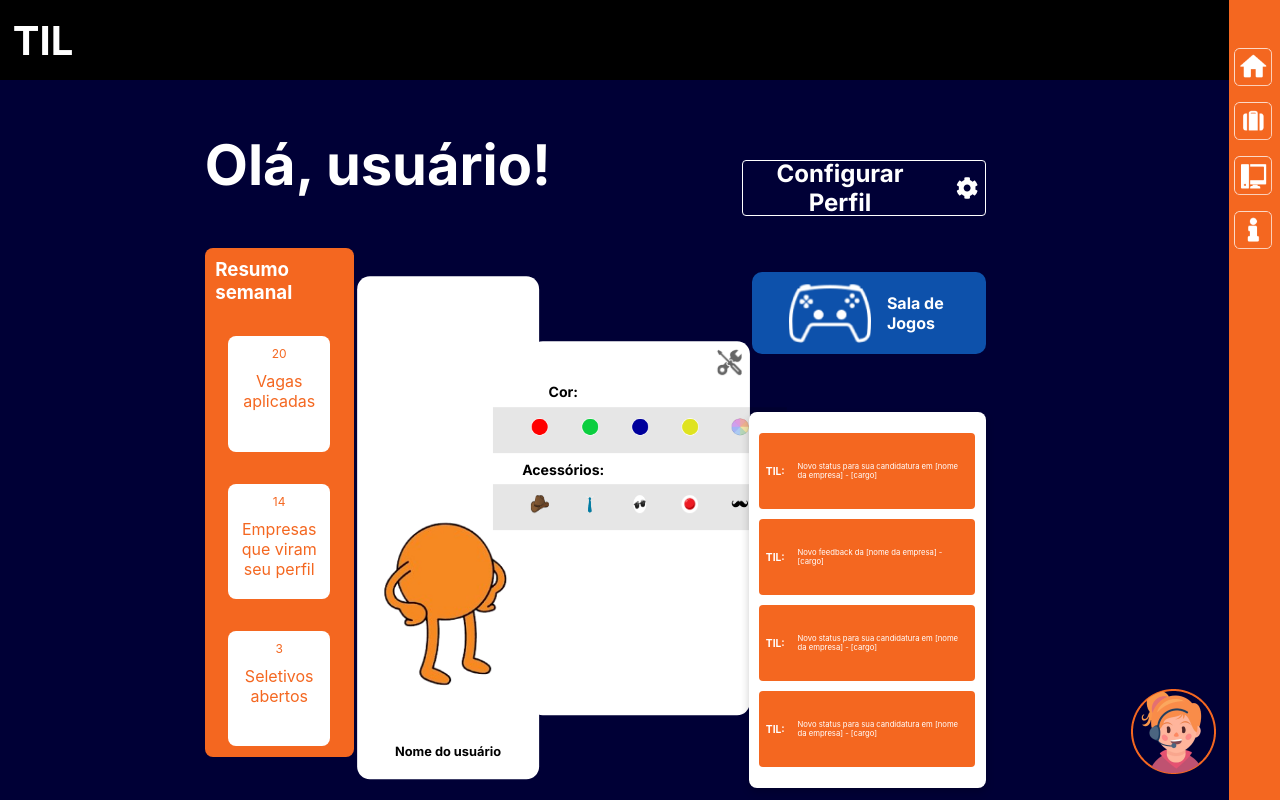
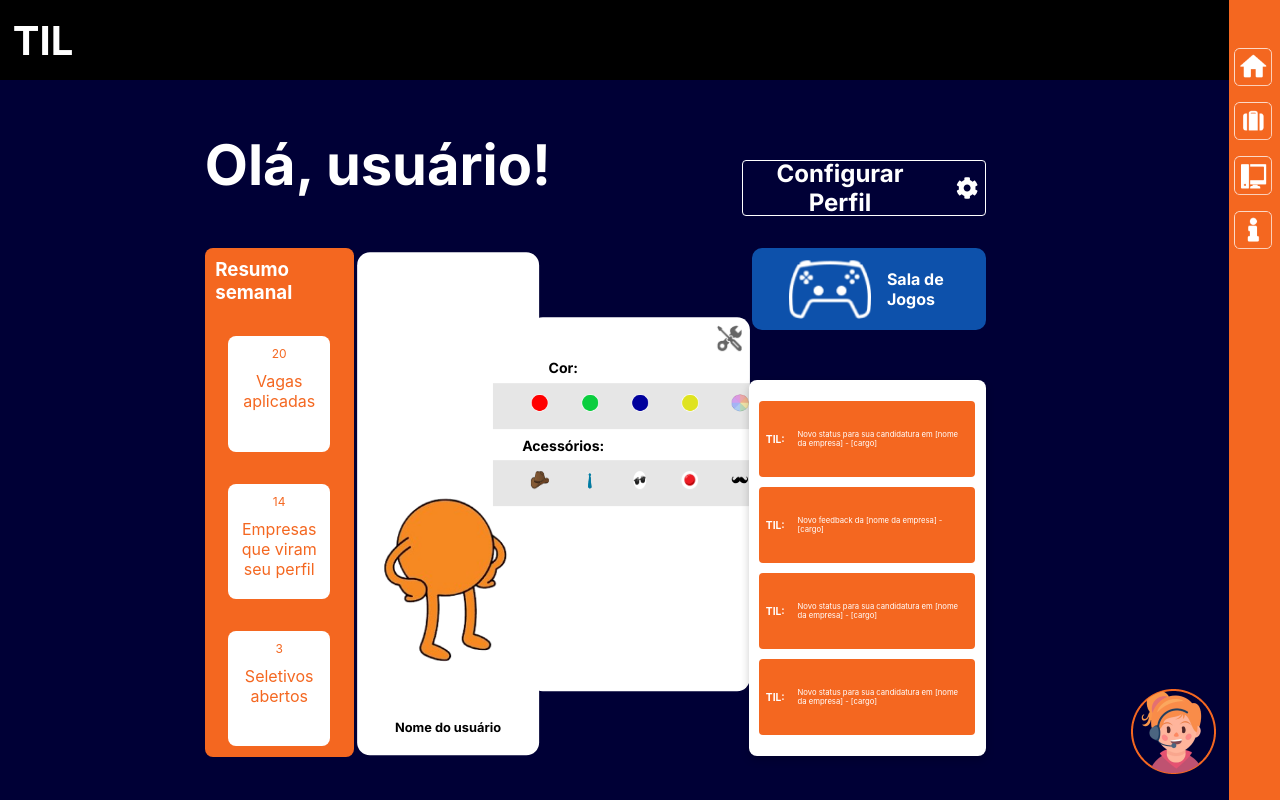
Before and after one commit to plataformatil/front-end, a React (Create React App) app: page / in a window 1280 px wide. Shown: the top 800 px of the page. Built offline with nearby package versions, Linux system fonts and the light colour scheme.

Commit message:
enquadramento

```diff
--- a/src/components/BlueRectangle.css
+++ b/src/components/BlueRectangle.css
@@ -5,7 +5,7 @@
   background-color: #0d51ab;
   position: fixed;
   border-radius: 10px;
-  top: 34vh; /* 30% da altura da viewport */
+  top: 31vh; /* 30% da altura da viewport */
   right: 23vw; /* 10% da largura da viewport */
   display: flex;
   justify-content: space-between;
--- a/src/components/RightWhiteRectangle.css
+++ b/src/components/RightWhiteRectangle.css
@@ -8,7 +8,7 @@
   justify-content: space-around;
   position: fixed;
   right: 23vw;
-  top: 75%;
+  top: 71%;
   transform: translateY(-50%);
   padding: 2vh;
   box-shadow: 0 4px 8px rgba(0, 0, 0, 0.2);
--- a/src/components/WhiteRectangle.css
+++ b/src/components/WhiteRectangle.css
@@ -8,7 +8,7 @@
   justify-content: flex-end;
   padding: 0.6vw;
   position: absolute;
-  top: 66%;
+  top: 63%;
   left: 35%;
   transform: translate(-50%, -50%);
   border-radius: 1vw;
--- a/src/components/WhiteRectangleTwo.css
+++ b/src/components/WhiteRectangleTwo.css
@@ -8,7 +8,7 @@
   justify-content: flex-start;
   padding: 0.6vw;
   position: absolute;
-  top: 66%;
+  top: 63%;
   left: 50%;
   transform: translate(-50%, -50%);
   border-radius: 1vw;
```
